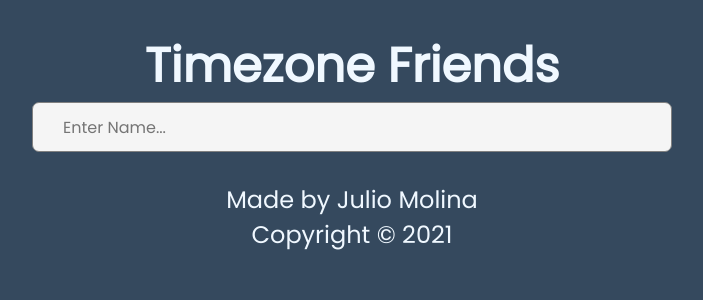
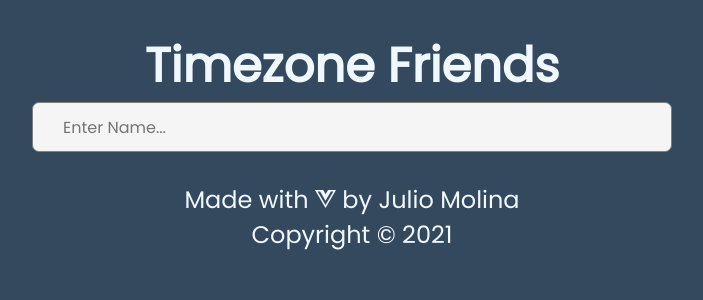
Before and after one commit to jmolina518/vue-timezone-friends, a Vue app: page / in a window 1280 px wide. Shown: the top 300 px of the page, without its empty margins (288-991 px from the left). Built offline with nearby package versions, Linux system fonts and the light colour scheme.

Commit message:
add vue icon to footer

```diff
--- a/public/index.html
+++ b/public/index.html
@@ -1,17 +1,25 @@
 <!DOCTYPE html>
 <html lang="">
+
 <head>
   <meta charset="utf-8">
   <meta http-equiv="X-UA-Compatible" content="IE=edge">
   <meta name="viewport" content="width=device-width,initial-scale=1.0">
   <link rel="icon" href="<%= BASE_URL %>favicon.ico">
-    <title><%= htmlWebpackPlugin.options.title %></title>
+  <title>
+    <%= htmlWebpackPlugin.options.title %>
+  </title>
+  <link rel="stylesheet" href="https://use.fontawesome.com/releases/v5.15.3/css/all.css"
+    integrity="sha384-SZXxX4whJ79/gErwcOYf+zWLeJdY/qpuqC4cAa9rOGUstPomtqpuNWT9wdPEn2fk" crossorigin="anonymous">
 </head>
+
 <body>
   <noscript>
-      <strong>We're sorry but <%= htmlWebpackPlugin.options.title %> doesn't work properly without JavaScript enabled. Please enable it to continue.</strong>
+    <strong>We're sorry but <%= htmlWebpackPlugin.options.title %> doesn't work properly without JavaScript enabled.
+        Please enable it to continue.</strong>
   </noscript>
   <div id="app"></div>
   <!-- built files will be auto injected -->
 </body>
+
 </html>
--- a/src/components/Footer.vue
+++ b/src/components/Footer.vue
@@ -1,8 +1,6 @@
 <template>
   <footer>
-    <p>
-      Made by Julio Molina
-    </p>
+    <p>Made with <i class="fab fa-vuejs"></i> by Julio Molina</p>
     <p>
       Copyright &copy; 2021
     </p>
```
Lines whose indentation alone changed are shown as unchanged.
